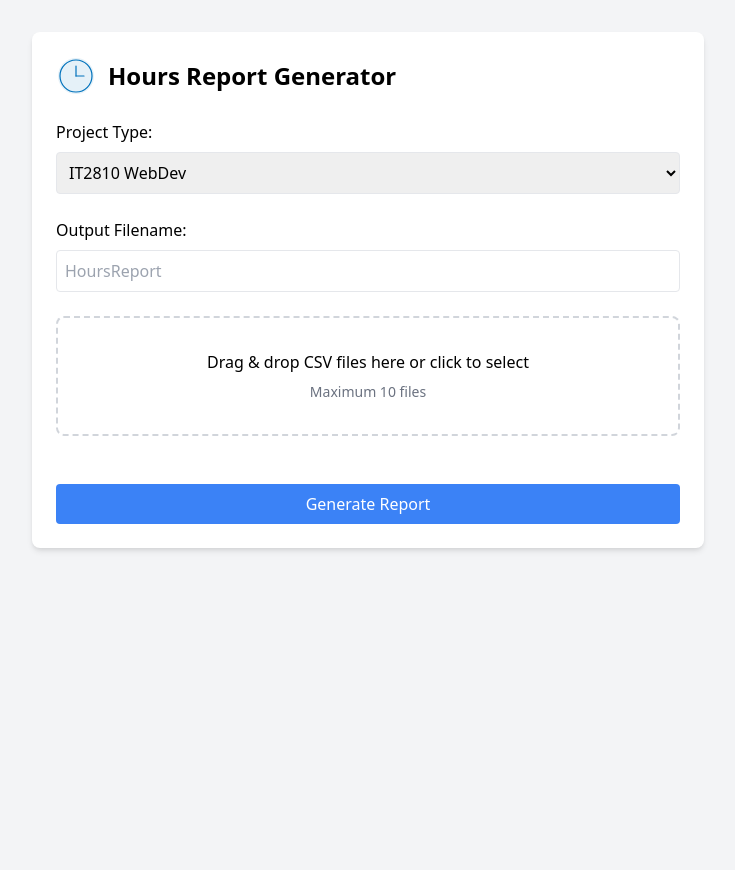
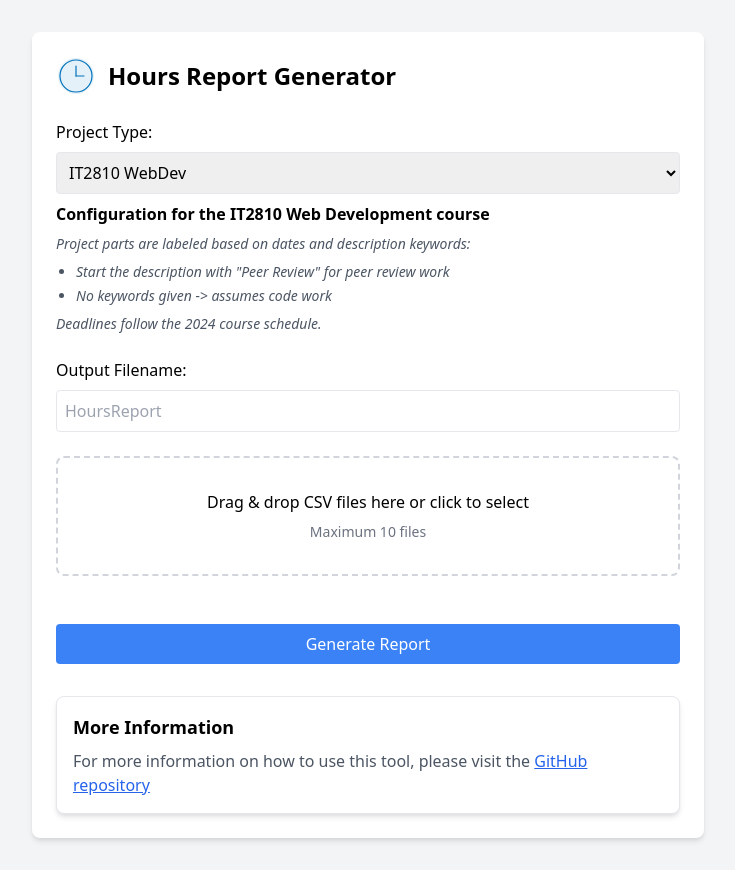
Before and after one commit to martivj/HoursReportGenerator, a Flask app: page / in a window 1280 px wide. Shown: the whole page, without its empty margins (272-1007 px from the left). Before the commit the page ends 551 px from the top, so only its background shows below. Run offline with Flask 3, Linux system fonts and the light colour scheme; parts of the project's set-up code (start-up, migrations or seed data) failed here and were passed over; some libraries are stand-ins or nearby versions.

Commit message:
include config description property in UI setup

```diff
--- a/app/routes.py
+++ b/app/routes.py
@@ -39,11 +39,14 @@ def load_configs():
                 and issubclass(obj, ProjectConfig)
                 and obj != ProjectConfig
             ):
-
-                # Create config instance to get display name
+                # Create config instance to get display name and description
                 config = obj()
                 key = file_path.stem.lower()
-                configs[key] = {"name": config.display_name, "class": obj}
+                configs[key] = {
+                    "name": config.display_name,
+                    "description": config.description,
+                    "class": obj,
+                }
 
     return configs
 
@@ -62,7 +65,10 @@ def allowed_file(filename):
 
 @main.route("/")
 def index():
-    config_options = [{"key": k, "name": v["name"]} for k, v in CONFIGS.items()]
+    config_options = [
+        {"key": k, "name": v["name"], "description": v["description"]}
+        for k, v in CONFIGS.items()
+    ]
     return render_template(
         "index.html",
         configs=config_options,
--- a/app/templates/index.html
+++ b/app/templates/index.html
@@ -20,11 +20,13 @@
             <!-- Project Type selection -->
             <div>
                 <label class="block mb-2">Project Type:</label>
-                <select name="config" class="w-full p-2 border rounded">
+                <select name="config" id="configSelect" class="w-full p-2 border rounded">
                     {% for config in configs %}
-                    <option value="{{ config.key }}">{{ config.name }}</option>
+                    <option value="{{ config.key }}" data-description="{{ config.description }}">{{ config.name }}
+                    </option>
                     {% endfor %}
                 </select>
+                <div id="configDescription" class="mt-2 text-sm text-gray-600 italic"></div>
             </div>
 
             <!-- Add filename input -->
@@ -52,6 +54,17 @@
                 Generate Report
             </button>
         </form>
+        <!-- New More Info section -->
+        <div class="bg-white p-4 rounded-lg shadow-md mt-8 border border-gray-200">
+            <h2 class="text-lg font-semibold mb-2">More Information</h2>
+            <p class="text-gray-600">
+                For more information on how to use this tool, please visit the
+                <a href="https://github.com/martivj/HoursReportGenerator"
+                    class="text-blue-600 hover:text-blue-800 underline" target="_blank" rel="noopener noreferrer">
+                    GitHub repository
+                </a>
+            </p>
+        </div>
     </div>
     <script>
         const dropZone = document.getElementById('dropZone');
@@ -165,6 +178,19 @@
             }
         });
     </script>
+    <script>
+        const configSelect = document.getElementById('configSelect');
+        const configDescription = document.getElementById('configDescription');
+
+        function updateDescription() {
+            const selectedOption = configSelect.options[configSelect.selectedIndex];
+            configDescription.innerHTML = selectedOption.dataset.description;
+        }
+
+        configSelect.addEventListener('change', updateDescription);
+        // Show initial description
+        updateDescription();
+    </script>
 </body>
 
 </html>
--- a/run.py
+++ b/run.py
@@ -77,9 +77,11 @@ if __name__ == "__main__":
     import asyncio
     import os
 
+    # For development, use the Flask development server
     # port = int(os.environ.get("PORT", 10000))
-    # app.run(host="0.0.0.0", port=port)
+    # app.run(host="0.0.0.0", port=port, debug=True)
 
+    # For production, use Hypercorn
     config = Config()
     port = int(os.environ.get("PORT", 10000))
     config.bind = [f"0.0.0.0:{port}"]
```
